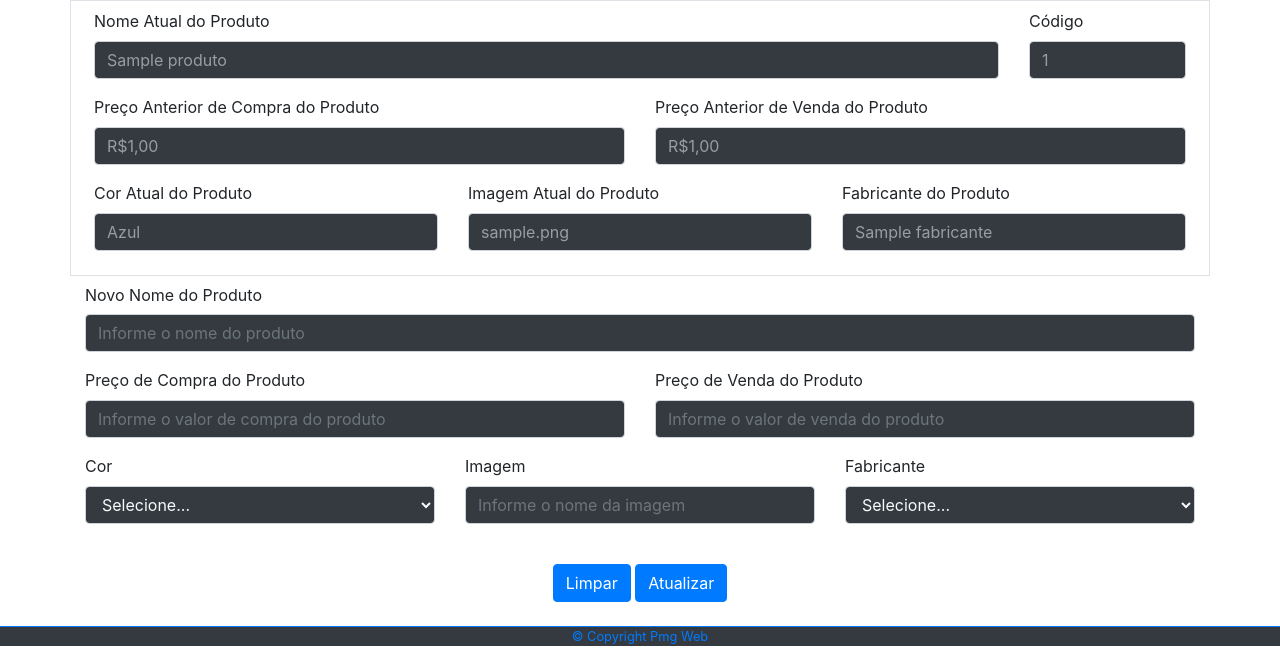
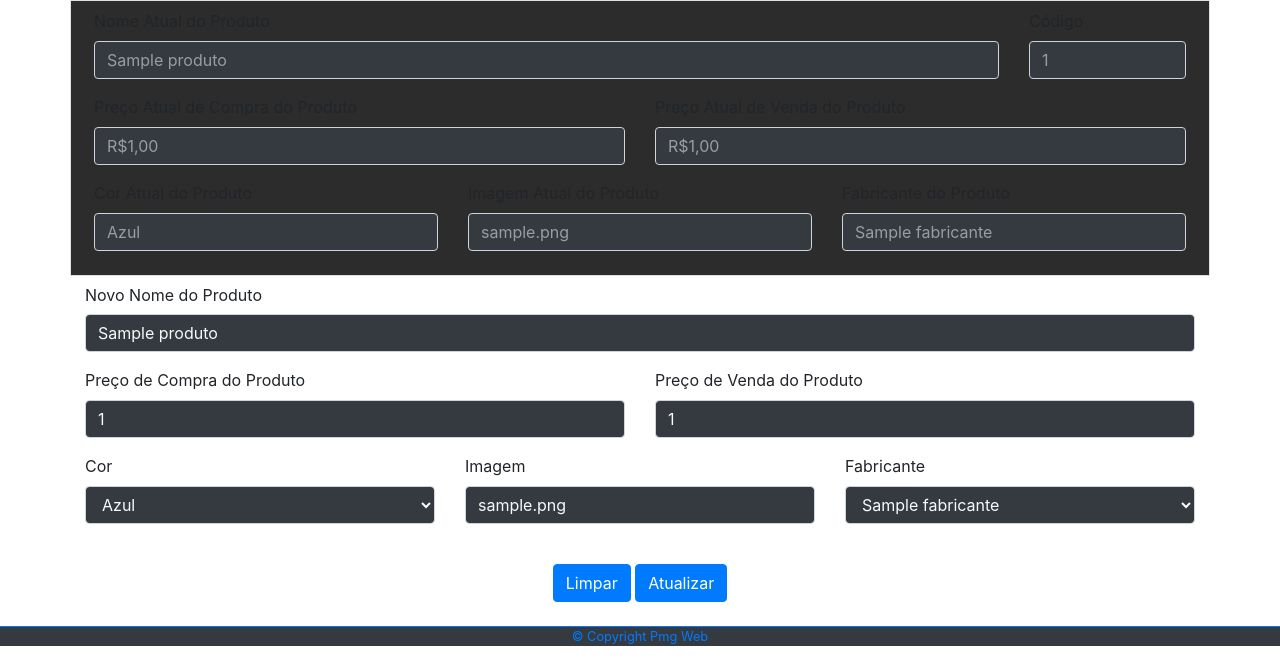
Before and after one commit to ChristianSalazar07/peconfortavel, a Django app: page /produto/atualizar/1 in a window 1280 px wide. Shown: the part 232-894 px from the top of the page. Run offline with Django 4.2, Linux system fonts and the light colour scheme; tables that the repository leaves empty hold one stand-in row (values such as "Sample post").

```diff
--- a/cliente/models.py
+++ b/cliente/models.py
@@ -3,6 +3,7 @@ from django.contrib.auth.hashers import make_password, check_password
 from django.contrib.auth.models import AbstractUser
 from django.utils.crypto import get_random_string
 from django.core.validators import MaxValueValidator, MinValueValidator
+import math
 
 # Create your models here.
 class cliente(models.Model):
@@ -41,6 +42,10 @@ class cliente(models.Model):
     def __str__(self):
         return f"CPF: {self.cpf} - Nome: {self.nome} - Telefone: {self.telefone}"
 
+    def formatarCPF(self):
+        cpfFormatado = str(self.cpf)
+        return f"{cpfFormatado[:3]}.{cpfFormatado[3:6]}.{cpfFormatado[6:9]}-{cpfFormatado[9:11]}"
+
     def save(self):
         if not self.senha.startswith(('pbkdf2_', 'argon2', 'bcrypt')):
             self.custom_salt = get_random_string(length=32)
--- a/cliente/templates/cliente/cadastrar_clientes.html
+++ b/cliente/templates/cliente/cadastrar_clientes.html
@@ -41,8 +41,8 @@
     {% csrf_token %}
         <div class="row">
             <div class="form-group col-6">
-                <label for='idPrecoCompra'>CPF do Cliente</label>
-                <input class="form-control bg-dark text-light" type='number' min="10000000000" max="99999999999" id='idPrecoCompra' name='cpf' placeholder="Informe o CPF do cliente" required>
+                <label for='idCPF'>CPF do Cliente</label>
+                <input class="form-control bg-dark text-light" type='number' min="10000000000" max="99999999999" id='idCPF' name='cpf' placeholder="Informe o CPF do cliente" required>
                 <span class="validity"></span>
             </div>
             <div class="form-group col-6">
--- a/cliente/templates/cliente/dashboard_clientes.html
+++ b/cliente/templates/cliente/dashboard_clientes.html
@@ -48,7 +48,7 @@
             </div>
             <div class="form-group col-lg-6">
                 <label for='idCpf'>CPF do Cliente</label>
-                <input class="form-control bg-dark text-white-50" type='text' id='idCpf' value='{{ usuario.cpf }}' name='descricaoAnterior' readonly required>
+                <input class="form-control bg-dark text-white-50" type='text' id='idCpf' value='{{ usuario.formatarCPF }}' name='descricaoAnterior' readonly required>
             </div>
             <div class="form-group col-lg-6">
                 <label for='idNome'>Nome do Cliente</label>
@@ -83,7 +83,7 @@
                 <input class="form-control bg-dark text-white-50" type='text' id='idCpf' value='{{ usuario.email }}' name='descricaoAnterior' readonly required>
             </div>
             <div class="form-group col-6">
-                <a href="{% url 'construcao' %}" class="btn btn-primary btn-md active" role="button" aria-pressed="true">Alterar Dados</a>
+                <a href="{% url 'cliente:atualizar' %}" class="btn btn-primary btn-md active" role="button" aria-pressed="true">Alterar Dados</a>
             </div>
         </div>
         <div class="row">
--- a/cliente/templates/cliente/listar_clientes.html
+++ b/cliente/templates/cliente/listar_clientes.html
@@ -65,7 +65,7 @@
             <!-- linhas -->
             {% for c in clientes %}
             <tr>
-                <td class="text-center">{{ c.cpf }}</td>
+                <td class="text-center">{{ c.formatarCPF }} </td>
                 <td class="text-center">{{ c.nome }}</td>
                 <td class="text-center">{{ c.endereco }}</td>
                 <td class="text-center">{{ c.telefone }}</td>
--- a/cliente/urls.py
+++ b/cliente/urls.py
@@ -7,5 +7,6 @@ urlpatterns = [
     path('listar/', views.listar, name='listar'),
     path('cadastrar/', views.cadastrar, name='cadastrar'),
     path('login/', views.login, name='login'),
-    path('dashboard/', views.dashboard, name='dashboard')
+    path('dashboard/', views.dashboard, name='dashboard'),
+    path('atualizar/', views.atualizar, name='atualizar'),
 ]
--- a/peconfortavel/urls.py
+++ b/peconfortavel/urls.py
@@ -14,6 +14,8 @@ Including another URLconf
     1. Import the include() function: from django.urls import include, path
     2. Add a URL to urlpatterns:  path('blog/', include('blog.urls'))
 """
+from django.conf import settings
+from django.conf.urls.static import static
 from django.contrib import admin
 from django.urls import path, include
 from django.views.generic import TemplateView
@@ -25,4 +27,4 @@ urlpatterns = [
     path('fabricante/', include('fabricante.urls')),
     path('produto/', include('produto.urls')),
     path('cliente/', include('cliente.urls'))
-]
+] + static(settings.STATIC_URL, document_root=settings.STATIC_ROOT)
--- a/produto/templates/produto/atualizar_produtos.html
+++ b/produto/templates/produto/atualizar_produtos.html
@@ -32,63 +32,70 @@
 <div class="container">
     <form name="idFrmCadastrarProduto" action="{% url 'produto:atualizar' codigo %}" method="post">
     {% csrf_token %}
-        <div class="row border border_primary p-2">
+        <div class="row border border_primary p-2 form-atual">
             <div class="form-group col-10">
-                <label for='idDescricao'>Nome Atual do Produto</label>
-                <input class="form-control bg-dark text-white-50" type='text' id='idDescricao' value='{{ produtoAlterado.nome }}' name='descricaoAnterior' readonly required>
+                <label for='idNomeAnterior'>Nome Atual do Produto</label>
+                <input class="form-control bg-dark text-white-50" type='text' id='idNomeAnterior' value='{{ produtoAlterado.nome }}' name='descricaoAnterior' readonly required>
             </div>
             <div class="form-group col-2">
                 <label for='idCodigo'>Código</label>
                 <input class="form-control bg-dark text-white-50" type='text' id='idCodigo' value='{{ codigo }}' name='codigo' readonly required>
             </div>
             <div class="form-group col-6">
-                <label for='idPrecoCompra'>Preço Anterior de Compra do Produto</label>
-                <input class="form-control bg-dark text-white-50" type='text' id='idPrecoCompra' value='R${{ produtoAlterado.preco_compra|floatformat:"2g" }}' name='compraAnterior' readonly required>
+                <label for='idPrecoCompraAnterior'>Preço Atual de Compra do Produto</label>
+                <input class="form-control bg-dark text-white-50" type='text' id='idPrecoCompraAnterior' value='R${{ produtoAlterado.preco_compra|floatformat:"2g" }}' name='compraAnterior' readonly required>
             </div>
             <div class="form-group col-6">
-                <label for='idPrecoVenda'>Preço Anterior de Venda do Produto</label>
-                <input class="form-control bg-dark text-white-50" type='text' id='idPrecoVenda' value='R${{ produtoAlterado.preco_venda|floatformat:"2g" }}' name='vendaAnterior' readonly required>
+                <label for='idPrecoVendaAnterior'>Preço Atual de Venda do Produto</label>
+                <input class="form-control bg-dark text-white-50" type='text' id='idPrecoVendaAnterior' value='R${{ produtoAlterado.preco_venda|floatformat:"2g" }}' name='vendaAnterior' readonly required>
             </div>
             <div class="form-group col-4">
-                <label for='idDescricao'>Cor Atual do Produto</label>
-                <input class="form-control bg-dark text-white-50" type='text' id='idDescricao' value='{{ produtoAlterado.get_cor_display }}' name='descricaoAnterior' readonly required>
+                <label for='idCorAnterior'>Cor Atual do Produto</label>
+                <input class="form-control bg-dark text-white-50" type='text' id='idCorAnterior' value='{{ produtoAlterado.get_cor_display }}' name='descricaoAnterior' readonly required>
             </div>
             <div class="form-group col-4">
-                <label for='idDescricao'>Imagem Atual do Produto</label>
-                <input class="form-control bg-dark text-white-50" type='text' id='idDescricao' value='{{ produtoAlterado.imagem }}' name='descricaoAnterior' readonly required>
+                <label for='idImagemAnterior'>Imagem Atual do Produto</label>
+                <input class="form-control bg-dark text-white-50" type='text' id='idImagemAnterior' value='{{ produtoAlterado.imagem }}' name='imagemAnterior' readonly required>
             </div>
             <div class="form-group col-4">
-                <label for='idDescricao'>Fabricante do Produto</label>
-                <input class="form-control bg-dark text-white-50" type='text' id='idDescricao' value='{{ produtoAlterado.fabricante_codigo.nome }}' name='descricaoAnterior' readonly required>
+                <label for='idFabricanteAnterior'>Fabricante do Produto</label>
+                <input class="form-control bg-dark text-white-50" type='text' id='idFabricanteAnterior' value='{{ produtoAlterado.fabricante_codigo.nome }}' name='fabricanteAnterior' readonly required>
             </div>
         </div>
 
         <div class="row">
             <div class="form-group col-12">
                 <label for="idNomeProduto" class="col-form-label">Novo Nome do Produto</label>
-                <input class="form-control bg-dark text-light" type="text" id="idNomeProduto" name="nome"
+                <input class="form-control bg-dark text-light" type="text" value='{{ produtoAlterado.nome }}' id="idNomeProduto" name="nome"
                     placeholder="Informe o nome do produto" maxlength="70" required>
             </div>
             <div class="form-group col-6">
                 <label for='idPrecoCompra'>Preço de Compra do Produto</label>
-                <input class="form-control bg-dark text-light" type='number' id='idPrecoCompra' name='preco_compra' placeholder="Informe o valor de compra do produto" required>
+                <input class="form-control bg-dark text-light" type='number' id='idPrecoCompra' value='{{ produtoAlterado.preco_compra|floatformat:"0g" }}'
+                 name='preco_compra' placeholder="Informe o valor de compra do produto" required>
             </div>
             <div class="form-group col-6">
                 <label for='idPrecoVenda'>Preço de Venda do Produto</label>
-                <input class="form-control bg-dark text-light" type='number' id='idPrecoVenda' name='preco_venda' placeholder="Informe o valor de venda do produto" required>
+                <input class="form-control bg-dark text-light" type='number' id='idPrecoVenda' value='{{ produtoAlterado.preco_venda|floatformat:"0g" }}'
+                 name='preco_venda' placeholder="Informe o valor de venda do produto" required>
             </div>
             <div class="form-group col-4">
                 <label for="idCor">Cor</label>
                 <select class="form-control bg-dark text-light" id="idCor" name="cor">
                     <option disabled selected value="0">Selecione...</option>
                     {% for c in cor %}
-                    <option value={{ c.0 }}>{{ c.1 }}</option>
+                        {% if c.0 == produtoAlterado.cor %}
+                            <option selected value={{ c.0 }}>{{ c.1 }}</option>
+                        {% else %}
+                            <option value={{ c.0 }}>{{ c.1 }}</option>
+                        {% endif %}
+
                     {% endfor %}
                 </select>
             </div>
             <div class="form-group col-4">
                 <label for='idImagem'>Imagem</label>
-                <input class="form-control bg-dark text-light" type='text' id='idImagem' name='imagem'
+                <input class="form-control bg-dark text-light" type='text' id='idImagem' name='imagem' value='{{ produtoAlterado.imagem }}'
                 placeholder="Informe o nome da imagem" maxlength="25" required>
             </div>
             <div class="form-group col-4">
@@ -96,7 +103,11 @@
                 <select class="form-control bg-dark text-light" id="idFabricante" name="fabricante_codigo">
                     <option disabled selected value="0">Selecione...</option>
                         {% for f in fabricantes %}
-                        <option value={{ f.codigo }}>{{ f.nome }}</option>
+                            {% if f == produtoAlterado.fabricante_codigo %}
+                                <option selected value={{ f.codigo }}>{{ f.nome }}</option>
+                            {% else %}
+                                <option value={{ f.codigo }}>{{ f.nome }}</option>
+                            {% endif %}
                         {% endfor %}
                 </select>
             </div>
--- a/produto/views.py
+++ b/produto/views.py
@@ -45,7 +45,7 @@ def atualizar(request, codigoProduto):
     form = atualizarProdutoForm(request.POST)
     if form.is_valid():
         dados_produto = form.cleaned_data
-        p = produto.objects.get(pk=dados_produto['codigo'])
+        p = produto.objects.get(pk=codigoProduto)
         p.nome = dados_produto['nome']
         p.preco_compra = dados_produto['preco_compra']
         p.preco_venda = dados_produto['preco_venda']
--- a/static/css/estilo.css
+++ b/static/css/estilo.css
@@ -101,3 +101,7 @@ input:valid + span::after {
   content: "✓";
   padding-left: 5px;
 }
+
+.form-atual {
+    background-color:#2c2c2c;
+}
```
Also changed, not shown: cliente/forms.py (+11 -0 lines), cliente/templates/cliente/atualizar_clientes.html (added, +161 -0 lines), cliente/views.py (+31 -4 lines), fabricante/templates/fabricante/atualizar_fabricantes.html (+9 -7 lines).
